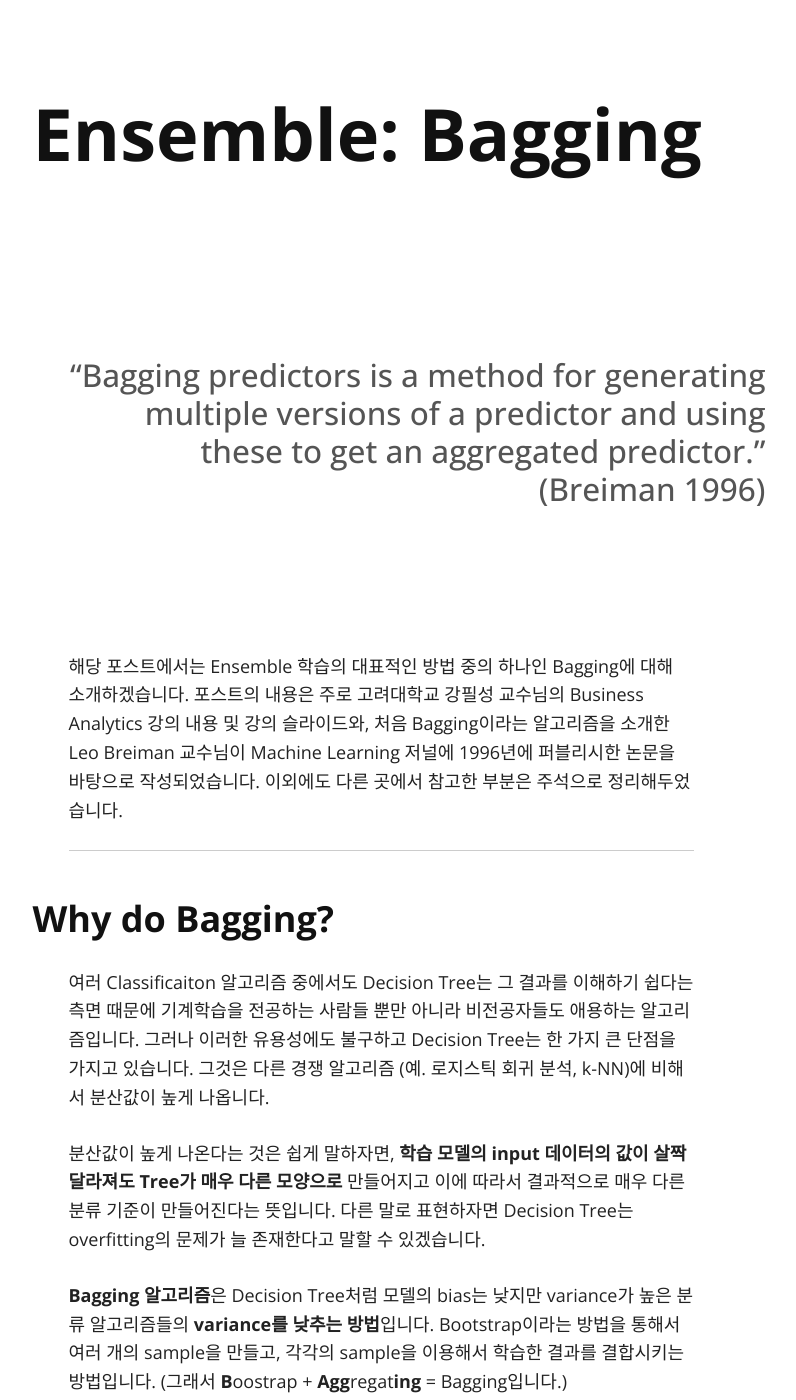
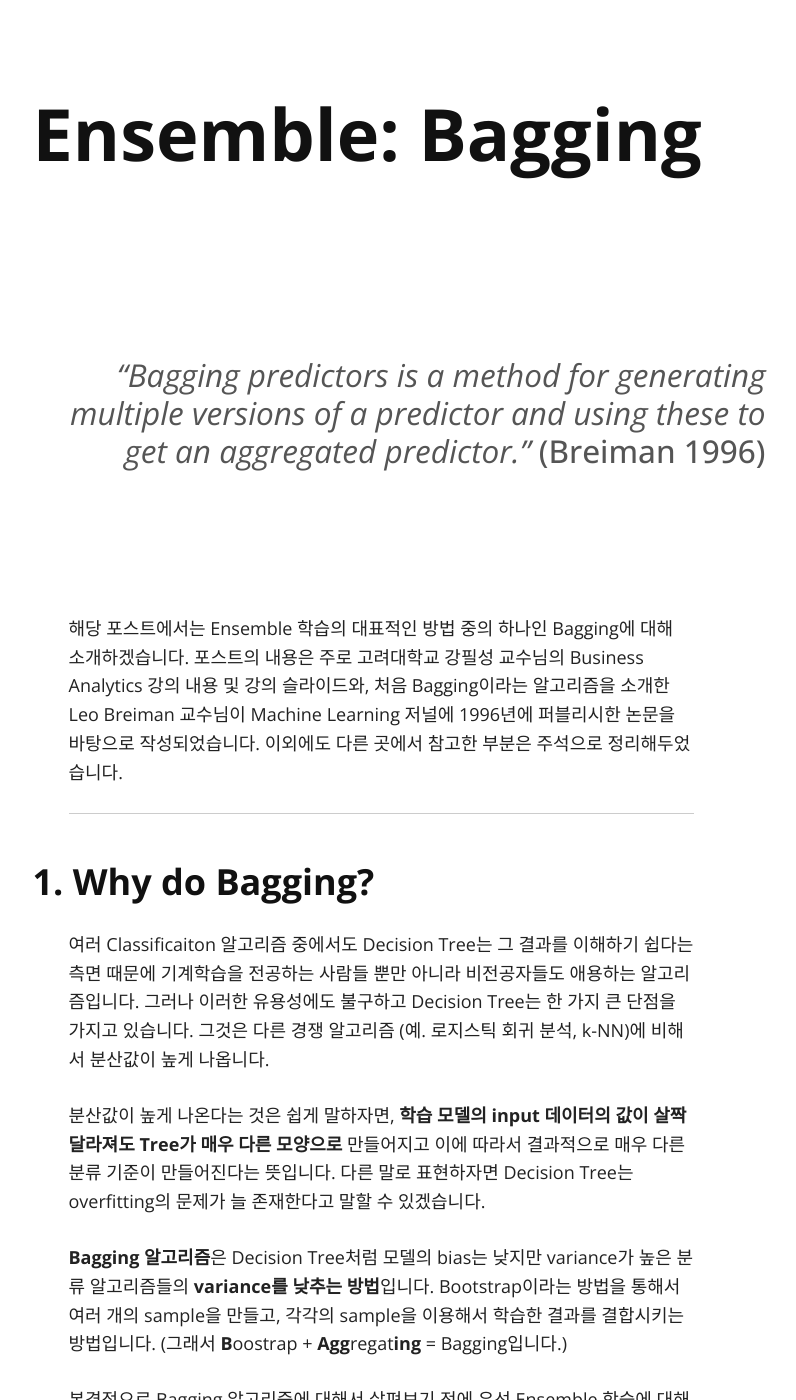
Before and after one commit to seokchaeyoon/seokchaeyoon.github.io, a Jekyll site: the page built from index.md, in a window 1280 px wide and 1400 px high. Shown: the whole window, without its empty margins (259-1055 px from the left). Built offline with Jekyll 4.4.1, drawn with Linux system fonts in a browser that asks for light colours; nearby versions of some CDN libraries; our own code applies the rules of GitHub Pages for plain Markdown files; some of the changed text lies outside the part shown.

Commit message:
Update index.md

```diff
--- a/index.md
+++ b/index.md
@@ -2,13 +2,13 @@
 layout: default
 ---
 
-## “Bagging predictors is a method for generating multiple versions of a predictor and using these to get an aggregated predictor.” (Breiman 1996)
+## *“Bagging predictors is a method for generating multiple versions of a predictor and using these to get an aggregated predictor.”* (Breiman 1996)
 
 해당 포스트에서는 Ensemble 학습의 대표적인 방법 중의 하나인 Bagging에 대해 소개하겠습니다. 포스트의 내용은 주로 고려대학교 강필성 교수님의 Business Analytics 강의 내용 및 강의 슬라이드와, 처음 Bagging이라는 알고리즘을 소개한 Leo Breiman 교수님이 Machine Learning 저널에 1996년에 퍼블리시한 논문을 바탕으로 작성되었습니다. 이외에도 다른 곳에서 참고한 부분은 주석으로 정리해두었습니다.
 
 <hr>
 
-### Why do Bagging?
+### 1. Why do Bagging?
 
 여러 Classificaiton 알고리즘 중에서도 Decision Tree는 그 결과를 이해하기 쉽다는 측면 때문에 기계학습을 전공하는 사람들 뿐만 아니라 비전공자들도 애용하는 알고리즘입니다. 그러나 이러한 유용성에도 불구하고 Decision Tree는 한 가지 큰 단점을 가지고 있습니다. 그것은 다른 경쟁 알고리즘 (예. 로지스틱 회귀 분석, k-NN)에 비해서 분산값이 높게 나옵니다.
 
@@ -16,7 +16,11 @@ layout: default
 
 **Bagging 알고리즘**은 Decision Tree처럼 모델의 bias는 낮지만 variance가 높은 분류 알고리즘들의 **variance를 낮추는 방법**입니다. Bootstrap이라는 방법을 통해서 여러 개의 sample을 만들고, 각각의 sample을 이용해서 학습한 결과를 결합시키는 방법입니다. (그래서 **B**oostrap + **Agg**regat**ing** = Bagging입니다.)
 
-본격적으로 Bagging 알고리즘에 대해서 살펴보기 전에 우선, Ensemble 학습에 대해서 살펴보고
+본격적으로 Bagging 알고리즘에 대해서 살펴보기 전에 우선 Ensemble 학습에 대해서 살펴보고 Bagging 알고리즘을 통해서 얻을 수 있는 효과가 무엇인지 한번 더 짚어보도록 하겠습니다.
+
+### 2. Ensemble Learning
+
+
 
 
 
```
